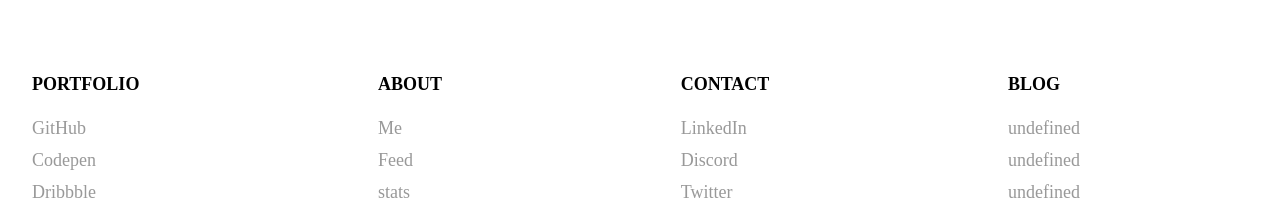
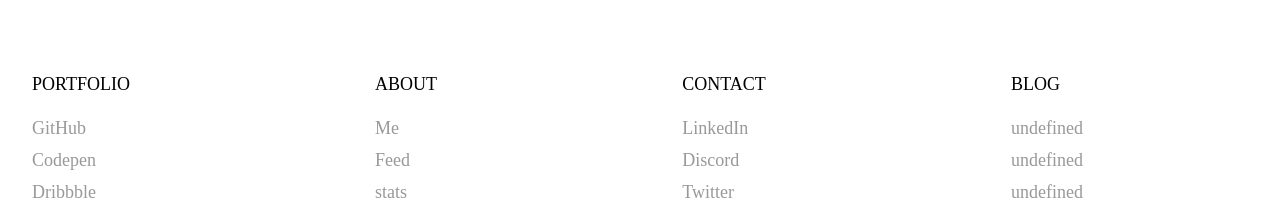
Before and after one commit to gochelias/gochelias, a Next.js app: page /blog in a window 1280 px wide. Shown: the part 3836-4039 px from the top of the page. Built offline with nearby package versions, Linux system fonts and the light colour scheme.

Commit message:
fix(footer): font weight has been corrected

```diff
--- a/src/components/Footer.tsx
+++ b/src/components/Footer.tsx
@@ -10,7 +10,7 @@ export const Footer = () => {
 
 	return (
 		<section className="flex h-screen w-full flex-col justify-center space-y-64">
-			<h6 className="select-none text-lg font-semibold uppercase">
+			<h6 className="select-none text-lg uppercase">
 				Available for work
 			</h6>
 			<div className="text-9xl font-medium duration-75 hover:text-[#999999]">
@@ -26,16 +26,14 @@ export const Footer = () => {
 			<footer className="mr-40 flex w-auto select-none justify-between">
 				<div>
 					<div className="group flex items-center space-x-3">
-						<Link
-							href="/portfolio"
-							className="text-lg font-semibold uppercase">
+						<Link href="/portfolio" className="text-lg uppercase">
 							Portfolio
 						</Link>
 						<div className="overflow-hidden">
-							<ArrowRight className="h-max w-4 -translate-x-full transition-transform duration-100 group-hover:translate-x-0" />
+							<ArrowRight className="h-max w-4 -translate-x-full transition-transform duration-100 group-hover:translate-x-0 " />
 						</div>
 					</div>
-					<ul className="mt-4 space-y-1 text-lg font-medium text-[#999]">
+					<ul className="mt-4 space-y-1 font-body text-lg text-[#999]">
 						<FooterExternalLink
 							title={links.github.username}
 							name={links.github.name}
@@ -55,16 +53,14 @@ export const Footer = () => {
 				</div>
 				<div>
 					<div className="group flex items-center space-x-3">
-						<Link
-							href="/about"
-							className="text-lg font-semibold uppercase">
+						<Link href="/about" className="text-lg uppercase">
 							About
 						</Link>
 						<div className="overflow-hidden">
 							<ArrowRight className="h-max w-4 -translate-x-full transition-transform duration-100 group-hover:translate-x-0" />
 						</div>
 					</div>
-					<ul className="mt-4 space-y-1 text-lg font-medium text-[#999]">
+					<ul className="mt-4 space-y-1 font-body text-lg text-[#999]">
 						<FooterLink name="Me" url="/me" />
 						<FooterLink name="Feed" url="/feed" />
 						<FooterLink name="stats" url="/stats" />
@@ -72,16 +68,14 @@ export const Footer = () => {
 				</div>
 				<div>
 					<div className="group flex items-center space-x-3">
-						<Link
-							href="/about"
-							className="text-lg font-semibold uppercase">
+						<Link href="/about" className="text-lg uppercase">
 							Contact
 						</Link>
 						<div className="overflow-hidden">
 							<ArrowRight className="h-max w-4 -translate-x-full transition-transform duration-100 group-hover:translate-x-0" />
 						</div>
 					</div>
-					<ul className="mt-4 space-y-1 text-lg font-medium text-[#999]">
+					<ul className="mt-4 space-y-1 font-body text-lg text-[#999]">
 						<FooterExternalLink
 							title={links.linkedin.username}
 							name={links.linkedin.name}
@@ -101,16 +95,14 @@ export const Footer = () => {
 				</div>
 				<div>
 					<div className="group flex items-center space-x-3">
-						<Link
-							href="/blog"
-							className="text-lg font-semibold uppercase">
+						<Link href="/blog" className="text-lg uppercase">
 							Blog
 						</Link>
 						<div className="overflow-hidden">
 							<ArrowRight className="h-max w-4 -translate-x-full transition-transform duration-100 group-hover:translate-x-0" />
 						</div>
 					</div>
-					<ul className="mt-4 space-y-1 text-lg font-medium text-[#999]">
+					<ul className="mt-4 space-y-1 font-body text-lg text-[#999]">
 						<li>undefined</li>
 						<li>undefined</li>
 						<li>undefined</li>
```
